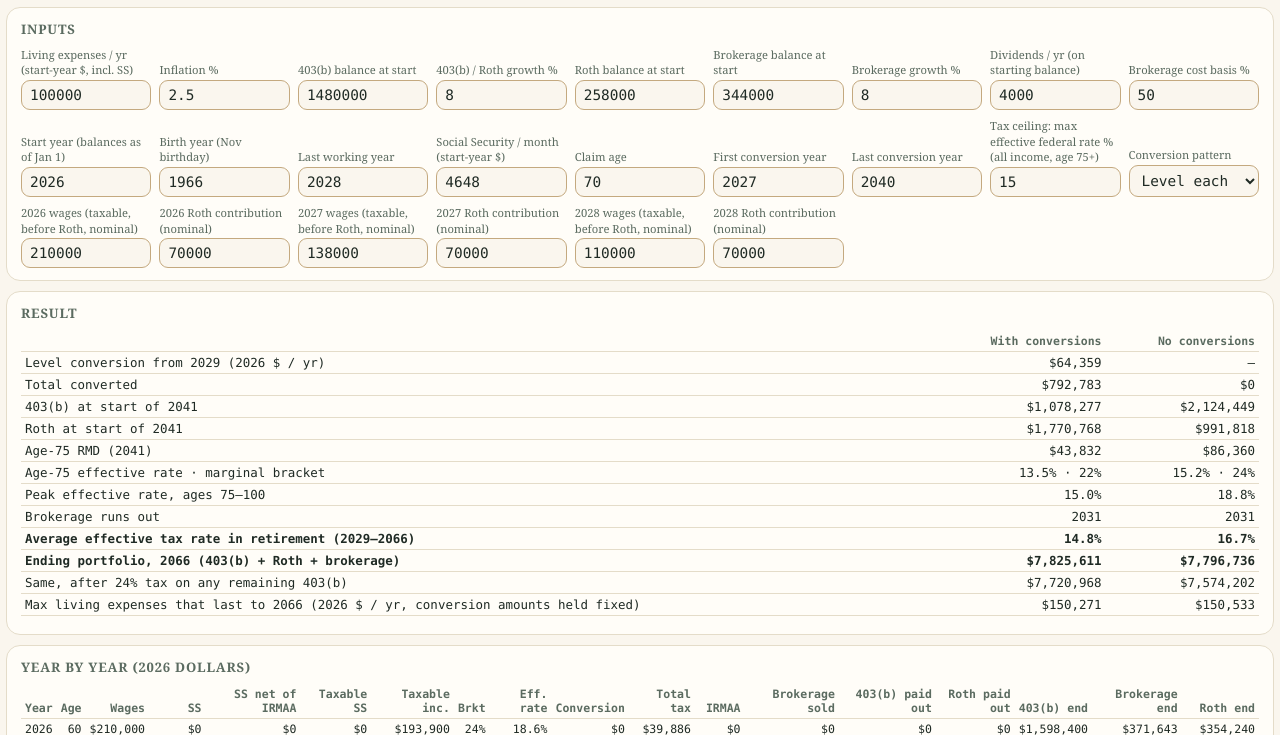
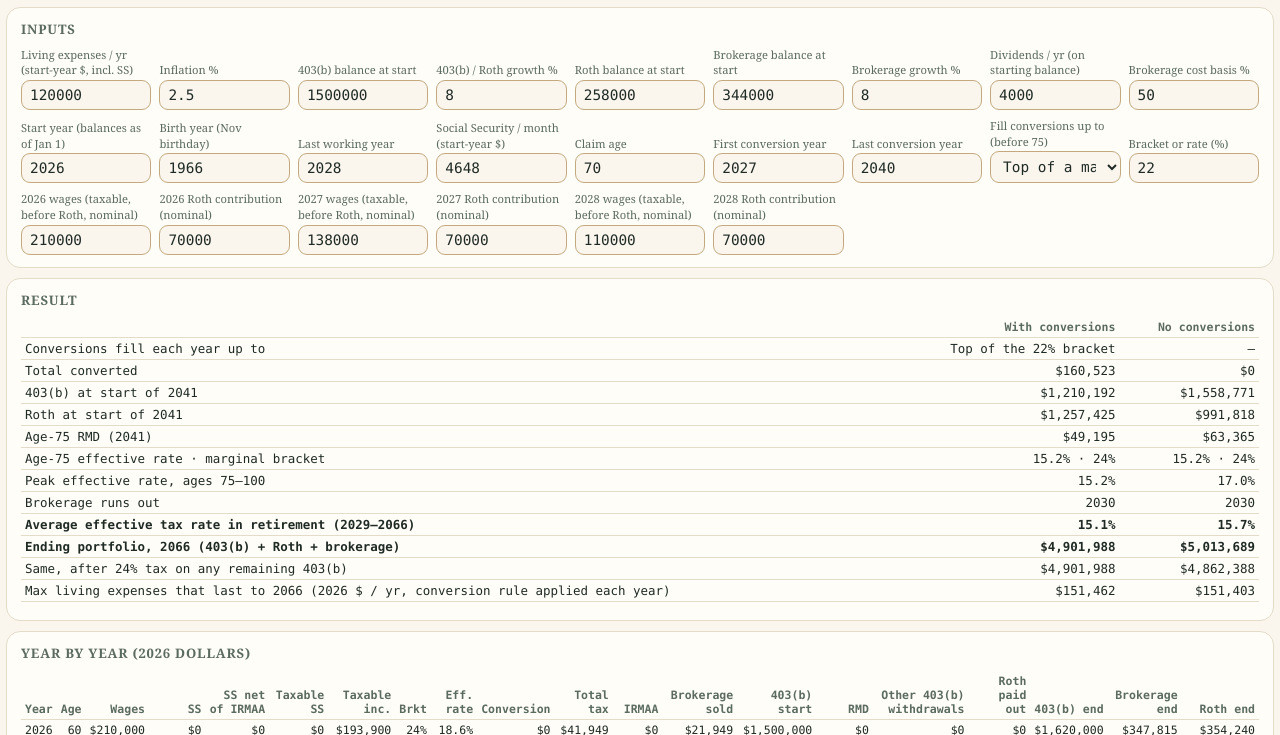
Before and after one commit to autodax/autodax.github.io, a plain HTML site: page roth.html in a window 1280 px wide. Shown: the part 65-800 px from the top of the page. Drawn offline with Linux system fonts and the light colour scheme.

Commit message:
Add files via upload

```diff
--- a/roth.html
+++ b/roth.html
@@ -19,7 +19,7 @@ h1{font-size:1.25rem;margin:4px 4px 2px;color:var(--green)}
 .card{background:var(--card);border:1px solid var(--line);border-radius:14px;padding:12px 14px;margin-bottom:10px}
 h2{font-size:.82rem;text-transform:uppercase;letter-spacing:.06em;color:var(--soft);margin:0 0 8px}
 .grid>div{display:flex;flex-direction:column;justify-content:flex-end}
-@media(min-width:1000px){#inputs,#work{grid-template-columns:repeat(9,minmax(0,1fr))}}
+@media(min-width:1000px){#inputs{grid-template-columns:repeat(9,minmax(0,1fr))}#work{grid-template-columns:repeat(9,minmax(0,1fr))}}
 .grid{display:grid;grid-template-columns:repeat(auto-fit,minmax(150px,1fr));gap:8px}
 label{display:block;font-size:.7rem;color:var(--soft);margin-bottom:2px}
 input,select{width:100%;box-sizing:border-box;font:.9rem ui-monospace,Menlo,monospace;padding:6px 8px;border:1px solid var(--brown-line);border-radius:9px;background:var(--bg);color:var(--ink)}
@@ -44,23 +44,23 @@ summary{cursor:pointer;font-size:.8rem;color:var(--soft)}
 <div class="card"><h2>Inputs</h2><div class="grid" id="inputs"></div><div class="grid" id="work" style="margin-top:8px"></div></div>
 <div class="card"><h2>Result</h2><div class="scroll"><table class="sum" id="sum"></table></div><p class="warn" id="warn"></p></div>
 <div class="card"><h2 id="ttl">Year by year (today's 2026 dollars)</h2><div class="scroll"><table id="tbl"></table></div>
-<p class="sub" style="margin:6px 0 0">Shaded = conversion year · bold = RMD year. Taxable income is ordinary income (including taxable Social Security) after deductions. IRMAA: Medicare starts the November you turn 65 and each year's surcharge is based on AGI from two years earlier (2026 tiers and surcharges, inflated). It is deducted from your Social Security check once you claim, and billed directly before that, so it counts as a cash need. It is not a tax deduction.</p></div>
+<p class="sub" style="margin:6px 0 0">Shaded = conversion year · bold = RMD year. RMD = 403(b) start-of-year balance ÷ the IRS divisor for your age that year. Other 403(b) withdrawals cover living costs and taxes beyond the RMD (conversions are shown separately), so total withdrawals are the larger of the RMD or what you need. Taxable income is ordinary income (including taxable Social Security) after deductions. IRMAA: Medicare starts the November you turn 65 and each year's surcharge is based on AGI from two years earlier (2026 tiers and surcharges, inflated). It is deducted from your Social Security check once you claim, and billed directly before that, so it counts as a cash need. It is not a tax deduction.</p></div>
 <div class="card"><details><summary>Assumptions & method</summary><ul>
-<li>Tax ceiling = effective federal rate (federal income tax ÷ AGI, so it counts all your income: wages, taxable Social Security, withdrawals, dividends and gains). Conversion pattern: "Level" converts the same inflation-adjusted amount every year after your last working year (in working years, conversions fill only up to the ceiling rate); "Fill" converts each year until that year's effective rate reaches a fill rate. "Zero out" converts a level amount sized so the 403(b) reaches zero at 75, ignoring the tax ceiling (it still applies to working years). Otherwise the planner finds the smallest conversion level that keeps your effective rate at or below the ceiling in every year from age 75 on. Level and Fill can push years before 75 above the ceiling rate; only ages 75 and up are held to it. IRMAA is not part of this rate.</li>
+<li>Conversions: in every year from the first to the last conversion year (and before 75), the planner converts enough to fill your total income up to your chosen limit, then stops. The limit is either the top of a marginal bracket (taxable ordinary income) or an effective federal tax rate (federal tax ÷ AGI). If your income is already above the limit that year, nothing is converted. Years from 75 on are not targeted; the result is whatever your RMDs and spending produce.</li>
 <li>Balances are entered as of Jan 1 of the start year, which is the first projected year. Growth and inflation compound once a year; results are shown in start-year dollars. Brackets, deductions and the age-65 extra deduction are 2026 IRS figures inflated at your inflation rate; Social Security thresholds and the $200k NIIT threshold do not inflate. The temporary senior bonus deduction (2025–2028) is not modeled.</li>
 <li>Living expenses and Social Security are entered in start-year dollars and inflate. Wages are taxable and entered before Roth contributions; Roth contributions come from after-tax cash. IRMAA starts the November you turn 65 and is based on AGI from two years earlier, so it is left out for any Medicare year whose income two years back is before your start year.</li>
 <li>Cash needs (living + Roth contributions + tax − wages − Social Security − RMD) come from the brokerage first (gains at the basis share, taxed at capital-gain rates). Once it is gone, living costs come from the 403(b) (tax is withheld out of the conversion), and from the Roth only if the 403(b) runs out.</li>
 <li>Dividends are qualified, reinvested and taxed each year; the growth rate is total return. RMDs use the IRS Uniform Lifetime Table. Same rules as the tax estimator. IRMAA is paid from SS (or cash) and is not deducted for tax.</li></ul></details></div>
 </div>
 <script>
-const IN=[['living',"Living expenses / yr (start-year $, incl. SS)",100000,500],['infl','Inflation %',2.5,.1],['t403','403(b) balance at start',1480000,5000],['g','403(b) / Roth growth %',8,.1],['roth','Roth balance at start',258000,500],['brk','Brokerage balance at start',344000,5000],['gb','Brokerage growth %',8,.1],['div','Dividends / yr (on starting balance)',4000,100],['basis','Brokerage cost basis %',50,1],['start','Start year (balances as of Jan 1)',2026,1],['by','Birth year (Nov birthday)',1966,1],['lw','Last working year',2028,1],['ss',"Social Security / month (start-year $)",4648,10],['ssage','Claim age',70,1],['firstc','First conversion year',2027,1],['lastc','Last conversion year',2040,1],['ceil','Tax ceiling: max effective federal rate % (all income, age 75+)',15,.5]];
+const IN=[['living',"Living expenses / yr (start-year $, incl. SS)",120000,500],['infl','Inflation %',2.5,.1],['t403','403(b) balance at start',1500000,5000],['g','403(b) / Roth growth %',8,.1],['roth','Roth balance at start',258000,500],['brk','Brokerage balance at start',344000,5000],['gb','Brokerage growth %',8,.1],['div','Dividends / yr (on starting balance)',4000,100],['basis','Brokerage cost basis %',50,1],['start','Start year (balances as of Jan 1)',2026,1],['by','Birth year (Nov birthday)',1966,1],['lw','Last working year',2028,1],['ss',"Social Security / month (start-year $)",4648,10],['ssage','Claim age',70,1],['firstc','First conversion year',2027,1],['lastc','Last conversion year',2040,1]];
 const WK={2026:[210000,70000],2027:[138000,70000],2028:[110000,70000]};
 function saveWork(){document.querySelectorAll('#work input').forEach(e=>{const y=+e.dataset.y;(WK[y]=WK[y]||[0,0])[+e.dataset.k]=+e.value||0})}
 function renderWork(){saveWork();const g=id=>+document.getElementById(id).value||0,s=g('start'),l=Math.min(g('lw'),s+9);let h='';
 if(s>=2000&&s<=2100)for(let y=s;y<=l;y++){const a=WK[y]||(WK[y]=[...(WK[y-1]||[0,0])]);h+=`<div><label>${y} wages (taxable, before Roth, nominal)</label><input type="number" data-y="${y}" data-k="0" value="${a[0]}" step="500"></div><div><label>${y} Roth contribution (nominal)</label><input type="number" data-y="${y}" data-k="1" value="${a[1]}" step="500"></div>`}
 document.getElementById('work').innerHTML=h}
-const MODE='<div><label for="mode">Conversion pattern</label><select id="mode"><option value="level" selected>Level each year after last working year</option><option value="fill">Fill to a rate each year</option><option value="zero">Zero out 403(b) by 75 (level)</option></select></div>';
-document.getElementById('inputs').innerHTML=IN.map(([id,l,v,s])=>`<div><label for="${id}">${l}</label><input type="number" id="${id}" value="${v}" step="${s}" inputmode="decimal"></div>`).join('')+MODE;
+const TGT='<div><label for="ttype">Fill conversions up to (before 75)</label><select id="ttype"><option value="brk" selected>Top of a marginal bracket</option><option value="eff">An effective tax rate</option></select></div><div><label for="tval">Bracket or rate (%)</label><input type="number" id="tval" value="22" step="1" inputmode="decimal"></div>';
+document.getElementById('inputs').innerHTML=IN.map(([id,l,v,s])=>`<div><label for="${id}">${l}</label><input type="number" id="${id}" value="${v}" step="${s}" inputmode="decimal"></div>`).join('')+TGT;
 const IR=[[109000,95.7],[137000,240.4],[171000,385],[205000,529.6],[500000,578]];
 const DIV={75:24.6,76:23.7,77:22.9,78:22,79:21.1,80:20.2,81:19.4,82:18.5,83:17.7,84:16.8,85:16,86:15.2,87:14.4,88:13.7,89:12.9,90:12.2,91:11.5,92:10.8,93:10.1,94:9.5,95:8.9,96:8.4,97:7.8,98:7.3,99:6.8,100:6.4};
 const OB=[[.10,0,12400],[.12,12400,50400],[.22,50400,105700],[.24,105700,201775],[.32,201775,256225],[.35,256225,640600],[.37,640600,Infinity]];
@@ -84,7 +84,7 @@ const wk=yr<=p.lw&&p.wk[yr]?p.wk[yr]:[0,0];
 const c={f,age,w:wk[0],K:wk[1],ss:age>=p.ssage?p.ss*12*u:0,
 rmd:age>=75?T/DIV[age]:0,div:B*p.yld,L:p.living*u,irm,T,Rav:R,B,bf:B>0?bs/B:1};
 let C=0;
-if(yr>=p.firstc&&yr<=p.lastc&&age<75&&T>0&&tau>0){if(p.mode&&yr>p.lw)C=Math.min(tau*u,T);else{const lim=p.mode?p.goal:tau,e=r=>{const y=yc(c,r);return y.agi>0?y.X/y.agi:0};if(e(0)<lim){let lo=0,hi=T;for(let i=0;i<24;i++){const m=(lo+hi)/2;e(m)<lim?lo=m:hi=m}C=lo}}}
+if(yr>=p.firstc&&yr<=p.lastc&&age<75&&T>0&&tau>0){const brk=p.ttype=='brk',lim=brk?p.lim*f:p.lim,e=brk?r=>yc(c,r).ot:r=>{const y=yc(c,r);return y.agi>0?y.X/y.agi:0};if(e(0)<lim){let lo=0,hi=T;for(let i=0;i<24;i++){const m=(lo+hi)/2;e(m)<lim?lo=m:hi=m}C=lo}}
 const y=yc(c,C),W=y.W,short=y.sh;
 const t0=T,r0=R;
 rows.push({yr,age,f,u,br:mr(y.ot,f),w:c.w,ss:c.ss,st:y.st,agi:y.agi,eff:y.agi>0?y.X/y.agi:0,irm,net:Math.max(0,c.ss-irm),S:y.S,dist:W+c.rmd,RW:y.RW,rmd:c.rmd,C,X:y.X,ot:y.ot,t0,r0,short,B0:B});
@@ -96,14 +96,11 @@ const mr=(ot,f)=>{if(ot<=0)return'—';const o=OB.find(([r,lo,hi])=>ot/f>=lo&&ot
 function run(){saveWork();const v=id=>+document.getElementById(id).value||0;
 const p={wk:WK,start:v('start'),by:v('by'),lw:v('lw'),firstc:v('firstc'),living:v('living'),infl:v('infl')/100,t403:v('t403'),g:v('g')/100,roth:v('roth'),brk:v('brk'),gb:v('gb')/100,yld:v('brk')>0?v('div')/v('brk'):0,basis:v('basis')/100,ss:v('ss'),ssage:v('ssage'),lastc:v('lastc')};
 if(!(p.start>=2000&&p.start<=p.by+75&&p.by>=1900)){document.getElementById('warn').textContent='Start year must be between 2000 and the year you turn 75.';return}
-const goal=v('ceil')/100;p.goal=goal;const md=document.getElementById('mode').value;p.mode=md=='fill'?0:1;p.zero=md=='zero';
+const tt=document.getElementById('ttype').value,tv=v('tval');p.ttype=tt;
+let brRate=0;if(tt=='brk'){const bb=OB.filter(x=>x[0]*100<=tv+.01),o=bb.length?bb[bb.length-1]:OB[0];brRate=o[0];p.lim=o[2]===Infinity?1e9:o[2]}else p.lim=tv/100;
 const pk=r=>Math.max(...r.filter(x=>x.age>=75).map(x=>x.eff));
-const m=t=>pk(sim(t,p));
-let tau=0,maxed=false;
-if(p.zero){let lo=0,hi=3e6;for(let i=0;i<30;i++){const mid=(lo+hi)/2;sim(mid,p).find(x=>x.age==75).t0>1?lo=mid:hi=mid}tau=hi}
-else if(m(0)>goal){let lo=0,hi=p.mode?500000:.45;if(m(hi)>goal){tau=hi;maxed=true}else{for(let i=0;i<20;i++){const mid=(lo+hi)/2;m(mid)>goal?lo=mid:hi=mid}tau=hi}}
 const re=rs=>rs.map(x=>{const y={...x};['w','ss','st','agi','irm','net','S','dist','RW','rmd','C','X','ot','t0','r0','T','B','R','B0','short'].forEach(k=>y[k]=x[k]/x.u);return y});
-const A=re(sim(tau,p)),Z=re(sim(0,p)),a75=A.find(x=>x.age==75),z75=Z.find(x=>x.age==75);
+const A=re(sim(1,p)),Z=re(sim(0,p)),a75=A.find(x=>x.age==75),z75=Z.find(x=>x.age==75);
 const avg=r=>{const q=r.filter(x=>x.yr>p.lw),t=q.reduce((s,x)=>s+x.X,0),i=q.reduce((s,x)=>s+x.agi,0);return i>0?(t/i*100).toFixed(1)+'%':'—'};
 const sus=t=>{let a=20000,b=2e6;for(let i=0;i<22;i++){const mid=(a+b)/2;sim(t,{...p,living:mid}).some(x=>x.short>1)?b=mid:a=mid}return a};
 const Y0=p.start,Y1=p.by+100,Y75=p.by+75,lA=A[A.length-1],lZ=Z[Z.length-1];
@@ -112,7 +109,7 @@ document.getElementById('ttl').textContent=`Year by year (${Y0} dollars)`;
 const tot=(r,k)=>r.reduce((s,x)=>s+x[k],0),dep=r=>{const x=r.find(x=>x.B<1);return x?x.yr:'after '+Y1};
 const row=(l,a,b)=>`<tr><td>${l}</td><td>${a}</td><td>${b}</td></tr>`;
 document.getElementById('sum').innerHTML='<tr><th></th><th>With conversions</th><th>No conversions</th></tr>'+
-row(p.mode?(p.zero?'Level conversion to zero the 403(b) by 75, from ':'Level conversion from ')+Math.max(p.lw+1,p.firstc)+' ('+Y0+' $ / yr)':'Conversion fill rate (effective rate each year)',p.mode?fmt(tau):(tau*100).toFixed(1)+'%','—')+
+row('Conversions fill each year up to',p.ttype=='brk'?'Top of the '+Math.round(brRate*100)+'% bracket':(p.lim*100).toFixed(1)+'% effective rate','—')+
 row('Total converted',fmt(tot(A,'C')),'$0')+
 row('403(b) at start of '+Y75,fmt(a75.t0),fmt(z75.t0))+
 row('Roth at start of '+Y75,fmt(a75.r0),fmt(z75.r0))+
@@ -123,11 +120,11 @@ row('Brokerage runs out',dep(A),dep(Z))+
 row('<b>Average effective tax rate in retirement ('+(p.lw+1)+'–'+Y1+')</b>','<b>'+avg(A)+'</b>','<b>'+avg(Z)+'</b>')+
 row('<b>Ending portfolio, '+Y1+' (403(b) + Roth + brokerage)</b>','<b>'+fmt(lA.T+lA.R+lA.B)+'</b>','<b>'+fmt(lZ.T+lZ.R+lZ.B)+'</b>')+
 row('Same, after 24% tax on any remaining 403(b)',fmt(lA.R+lA.B+.76*lA.T),fmt(lZ.R+lZ.B+.76*lZ.T))+
-row('Max living expenses that last to '+Y1+' ('+Y0+' $ / yr, conversion amounts held fixed)',fmt(sus(tau)),fmt(sus(0)));
-document.getElementById('warn').textContent=maxed?'Even converting up to your ceiling, your effective rate stays above it in some years from age 75 on.':(A.some(x=>x.short>1)||Z.some(x=>x.short>1)?'Note: the 403(b), Roth and brokerage together cannot fully fund living costs in some years.':'');
-document.getElementById('tbl').innerHTML='<tr>'+['Year','Age','Wages','SS','SS net of IRMAA','Taxable SS','Taxable inc.','Brkt','Eff. rate','Conversion','Total tax','IRMAA','Brokerage sold','403(b) paid out','Roth paid out','403(b) end','Brokerage end','Roth end'].map(h=>`<th>${h}</th>`).join('')+'</tr>'+
-A.map(x=>`<tr class="${x.C>0?'conv':''} ${x.rmd>0?'rmd':''}"><td>${x.yr}</td><td>${x.age}</td><td>${fmt(x.w)}</td><td>${fmt(x.ss)}</td><td>${fmt(x.net)}</td><td>${fmt(x.st)}</td><td>${fmt(x.ot)}</td><td>${x.br}</td><td>${(x.eff*100).toFixed(1)}%</td><td>${fmt(x.C)}</td><td>${fmt(x.X)}</td><td>${fmt(x.irm)}</td><td>${fmt(x.S)}</td><td>${fmt(x.dist)}</td><td>${fmt(x.RW)}</td><td>${fmt(x.T)}</td><td>${fmt(x.B)}</td><td>${fmt(x.R)}</td></tr>`).join('');}
-let tm;document.addEventListener('input',e=>{if(e.target.id=='start'||e.target.id=='lw')renderWork();clearTimeout(tm);tm=setTimeout(run,150)});
+row('Max living expenses that last to '+Y1+' ('+Y0+' $ / yr, conversion rule applied each year)',fmt(sus(1)),fmt(sus(0)));
+document.getElementById('warn').textContent=A.some(x=>x.short>1)||Z.some(x=>x.short>1)?'Note: the 403(b), Roth and brokerage together cannot fully fund living costs in some years.':'';
+document.getElementById('tbl').innerHTML='<tr>'+['Year','Age','Wages','SS','SS net of IRMAA','Taxable SS','Taxable inc.','Brkt','Eff. rate','Conversion','Total tax','IRMAA','Brokerage sold','403(b) start','RMD','Other 403(b) withdrawals','Roth paid out','403(b) end','Brokerage end','Roth end'].map(h=>`<th>${h}</th>`).join('')+'</tr>'+
+A.map(x=>`<tr class="${x.C>0?'conv':''} ${x.rmd>0?'rmd':''}"><td>${x.yr}</td><td>${x.age}</td><td>${fmt(x.w)}</td><td>${fmt(x.ss)}</td><td>${fmt(x.net)}</td><td>${fmt(x.st)}</td><td>${fmt(x.ot)}</td><td>${x.br}</td><td>${(x.eff*100).toFixed(1)}%</td><td>${fmt(x.C)}</td><td>${fmt(x.X)}</td><td>${fmt(x.irm)}</td><td>${fmt(x.S)}</td><td>${fmt(x.t0)}</td><td>${fmt(x.rmd)}</td><td>${fmt(x.dist-x.rmd)}</td><td>${fmt(x.RW)}</td><td>${fmt(x.T)}</td><td>${fmt(x.B)}</td><td>${fmt(x.R)}</td></tr>`).join('');}
+let tm;document.addEventListener('input',e=>{if(e.target.id=='start'||e.target.id=='lw')renderWork();if(e.target.id=='ttype'){const t=document.getElementById('tval'),b=e.target.value=='brk';t.step=b?1:.5;t.value=b?22:15}clearTimeout(tm);tm=setTimeout(run,150)});
 renderWork();
 run();
 </script>
```
